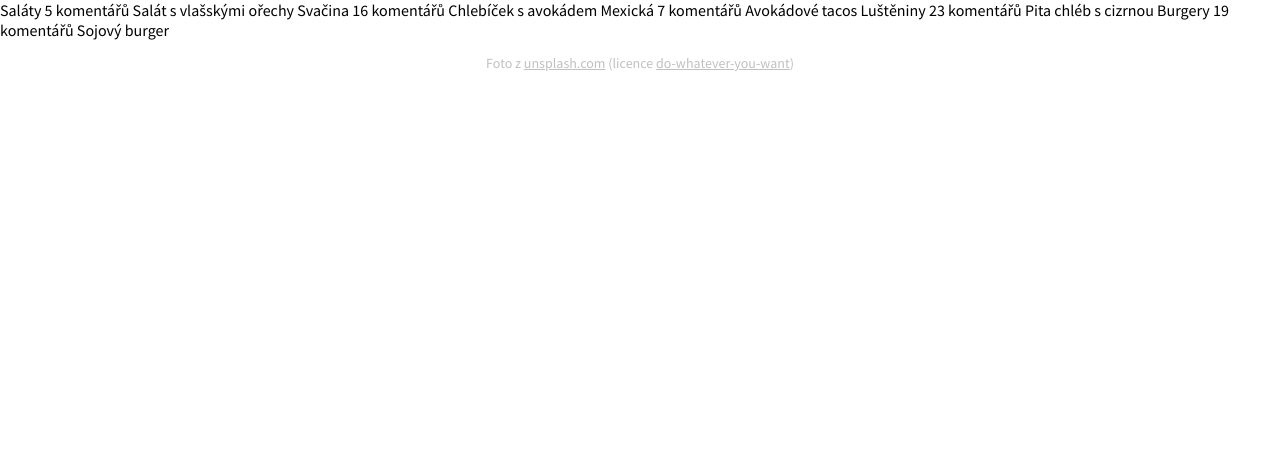
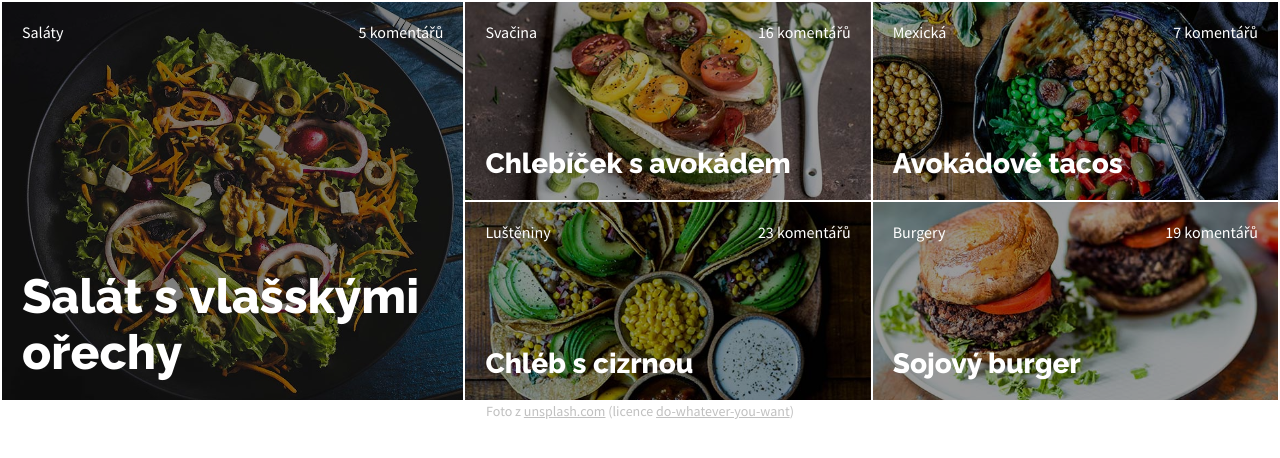
Before and after one commit to Digitalni-akademie-Web-Jaro-2020-Praha/ukol-recepty-JanaNovotna, a plain HTML site: page Veganska-varianta/index-level2-tezsi.html in a window 1280 px wide. Drawn offline with Linux system fonts and the light colour scheme.

Commit message:
Hotový domácí úkol. Vybrala jsem si těžší variantu a ve výsledku mi to přišlo snažší než vymýšlet jak napasovat css na cizí strukturu. Masové recepty jsem dělala na podzim, tak jsem udělala vege :)

```diff
--- a/Veganska-varianta/index-level2-tezsi.html
+++ b/Veganska-varianta/index-level2-tezsi.html
@@ -1,55 +1,65 @@
 <!DOCTYPE html>
 <html>
-    <head>
-        <meta charset="utf-8">
-        <meta http-equiv="X-UA-Compatible" content="IE=edge,chrome=1">
-        <meta name="viewport" content="width=device-width, initial-scale=1">
-        <title>Recepty</title>
-        <link href="https://fonts.googleapis.com/css?family=Source+Sans+Pro:400,700|Raleway:600,800&amp;subset=latin-ext" rel="stylesheet">
-        <link rel="stylesheet" type="text/css" href="style.css">
-    </head>
-    <body>
+  <head>
+    <meta charset="utf-8" />
+    <meta http-equiv="X-UA-Compatible" content="IE=edge,chrome=1" />
+    <meta name="viewport" content="width=device-width, initial-scale=1" />
+    <title>Recepty</title>
+    <link
+      href="https://fonts.googleapis.com/css?family=Source+Sans+Pro:400,700|Raleway:600,800&amp;subset=latin-ext"
+      rel="stylesheet"
+    />
+    <link rel="stylesheet" type="text/css" href="style.css" />
+  </head>
+  <body>
+    <div class="recepty">
+      <div class="hlavni-recept">
+        <div class="kategorie">
+          <p>Saláty</p>
+          <p>5 komentářů</p>
+        </div>
+        <h1>Salát s&nbsp;vlašskými ořechy</h1>
+      </div>
 
-        <!-- hlavni recept -->
-        Saláty
-        5 komentářů
-
-        Salát s&nbsp;vlašskými ořechy
-
-
-        <!-- maly recept 2 -->
-        Svačina
-        16 komentářů
-
-        Chlebíček s&nbsp;avokádem
-
-
-        <!-- maly recept 3 -->
-        Mexická
-        7 komentářů
-
-        Avokádové tacos
-
-
-        <!-- maly recept 4 -->
-        Luštěniny
-        23 komentářů
-
-        Pita chléb s&nbsp;cizrnou
-
-
-        <!-- maly recept 5 -->
-        Burgery
-        19 komentářů
-
-        Sojový burger
-
-
-
-        <div class="paticka">
-            <p>Foto z <a href="https://unsplash.com">unsplash.com</a> (licence <a href="https://unsplash.com/license">do-whatever-you-want</a>)</p>
+      <div class="dalsi-recepty">
+        <div class="maly-recept recept1">
+          <div class="kategorie">
+            <p>Svačina</p>
+            <p>16 komentářů</p>
+          </div>
+          <h2>Chlebíček s&nbsp;avokádem</h2>
         </div>
 
+        <div class="maly-recept recept2">
+          <div class="kategorie">
+            <p>Mexická</p>
+            <p>7 komentářů</p>
+          </div>
+          <h2>Avokádové tacos</h2>
+        </div>
 
-    </body>
+        <div class="maly-recept recept3">
+          <div class="kategorie">
+            <p>Luštěniny</p>
+            <p>23 komentářů</p>
+          </div>
+          <h2>Chléb s&nbsp;cizrnou</h2>
+        </div>
+
+        <div class="maly-recept recept4">
+          <div class="kategorie">
+            <p>Burgery</p>
+            <p>19 komentářů</p>
+          </div>
+          <h2>Sojový burger</h2>
+        </div>
+      </div>
+    </div>
+    <div class="paticka">
+      <p>
+        Foto z <a href="https://unsplash.com">unsplash.com</a> (licence
+        <a href="https://unsplash.com/license">do-whatever-you-want</a>)
+      </p>
+    </div>
+  </body>
 </html>
--- a/Veganska-varianta/style.css
+++ b/Veganska-varianta/style.css
@@ -1,7 +1,12 @@
 /* nejsme vcerejsi, pouzivame moderni box model */
-html { box-sizing: border-box; }
-*, :after, :before { box-sizing: inherit; }
 
+html {
+    box-sizing: border-box;
+}
+
+*, :after, :before {
+    box-sizing: inherit;
+}
 
 /* -------------------------------------------------- */
 
@@ -16,7 +21,6 @@ notebook/pc:
 @media (min-width: 860px) {
 }
 */
-
 
 body {
     margin: 0;
@@ -33,7 +37,125 @@ body {
     color: silver;
 }
 
+/* ------------------------------- */
+
+/* ----- DOLE BUDE TVOJE CSS ----- */
 
 /* ------------------------------- */
-/* ----- DOLE BUDE TVOJE CSS ----- */
-/* ------------------------------- */
+
+body {
+    color: #fff;
+}
+
+h1, h2 {
+    font-family: 'Raleway', sans-serif;
+    margin: 0;
+}
+
+h1 {
+    font-size: 28px;
+}
+
+h2 {
+    font-size: 18px;
+}
+
+p {
+    margin: 0;
+}
+
+.recept1 {
+    background: linear-gradient(rgba(0, 0, 0, 0.4), rgba(0, 0, 0, 0.4)), url('images/chlebicek.jpg');
+    background-position: center center;
+    background-size: cover;
+}
+
+.recept2 {
+    background: linear-gradient(rgba(0, 0, 0, 0.4), rgba(0, 0, 0, 0.4)), url('images/cizrna.jpg');
+    background-position: center center;
+    background-size: cover;
+}
+
+.recept3 {
+    background: linear-gradient(rgba(0, 0, 0, 0.4), rgba(0, 0, 0, 0.4)), url('images/tacos.jpg');
+    background-position: center center;
+    background-size: cover;
+}
+
+.recept4 {
+    background: linear-gradient(rgba(0, 0, 0, 0.4), rgba(0, 0, 0, 0.4)), url('images/burger.jpg');
+    background-position: center center;
+    background-size: cover;
+}
+
+.recepty {
+    display: flex;
+    flex-direction: column;
+    margin: 1px;
+}
+
+.hlavni-recept {
+    background: linear-gradient(rgba(0, 0, 0, 0.5), rgba(0, 0, 0, 0.5)), url('images/salat.jpg');
+    background-position: center center;
+    background-size: cover;
+    min-height: 200px;
+    display: flex;
+    flex-direction: column;
+    justify-content: space-between;
+    border: 1px solid #fff;
+    padding: 10px;
+}
+
+.maly-recept {
+    min-height: 90px;
+    display: flex;
+    flex-direction: column;
+    justify-content: space-between;
+    border: 1px solid #fff;
+    padding: 10px;
+}
+
+.kategorie {
+    display: flex;
+    justify-content: space-between;
+}
+
+@media (min-width: 480px) {
+    h1 {
+        font-size: 36px;
+    }
+    h2 {
+        font-size: 22px;
+    }
+    .dalsi-recepty {
+        display: flex;
+        flex-wrap: wrap;
+    }
+    .hlavni-recept {
+        min-height: 250px;
+        padding: 20px;
+    }
+    .maly-recept {
+        flex: 1 0 50%;
+        min-height: 150px;
+        padding: 20px;
+    }
+}
+
+@media (min-width: 860px) {
+    h1 {
+        font-size: 48px;
+    }
+    h2 {
+        font-size: 28px;
+    }
+    .recepty {
+        flex-direction: row;
+    }
+    .hlavni-recept {
+        min-height: 400px;
+    }
+    .maly-recept {
+        min-height: 200px;
+    }
+}
```
